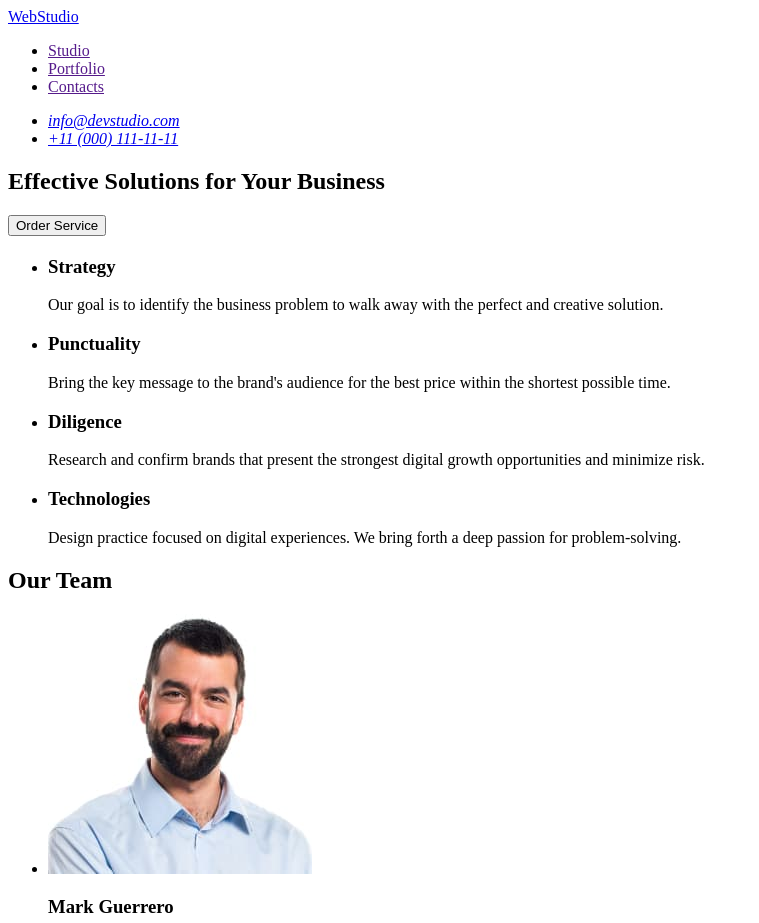
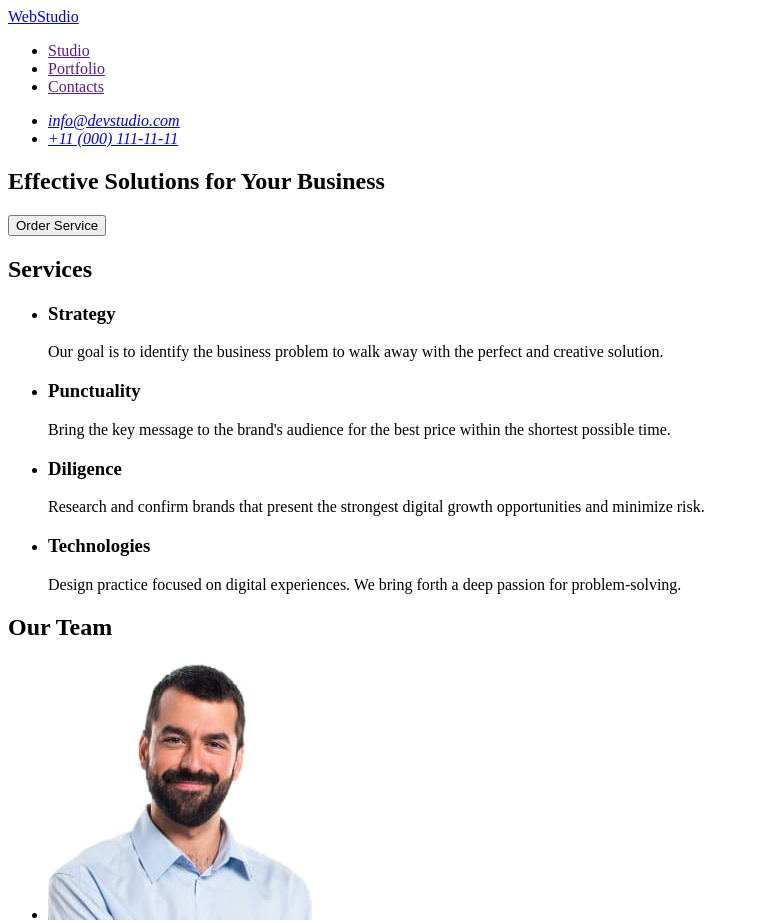
Before and after one commit to mariiashtrasser/goit-markup-hw-01, a plain HTML site: page index.html in a window 1280 px wide. Shown: the top 923 px of the page, without its empty margins (0-759 px from the left). Drawn offline with Linux system fonts and the light colour scheme.

Commit message:
third commit

```diff
--- a/index.html
+++ b/index.html
@@ -33,7 +33,7 @@
         </section>
 
         <section>
-            <h2> </h2>
+            <h2>Services</h2>
             <ul>
                 <li>
                     <h3>Strategy</h3>
```
